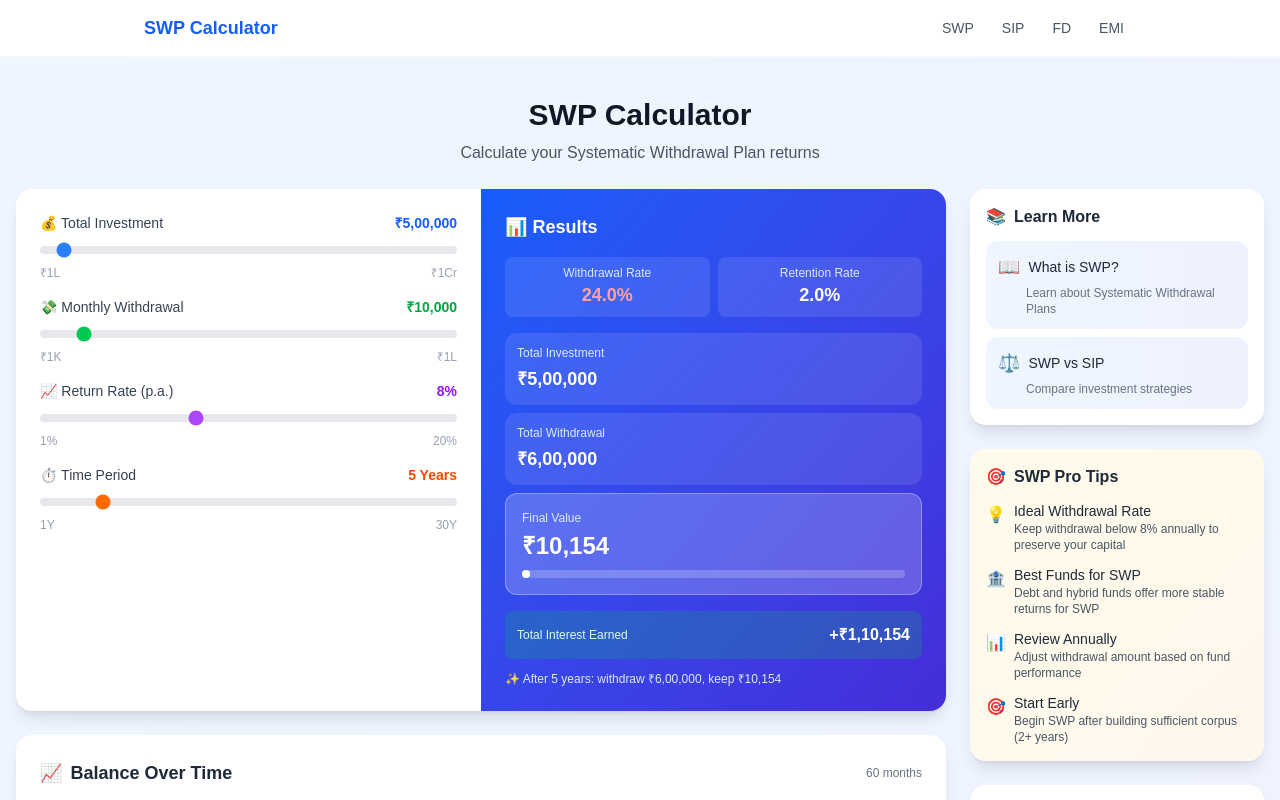
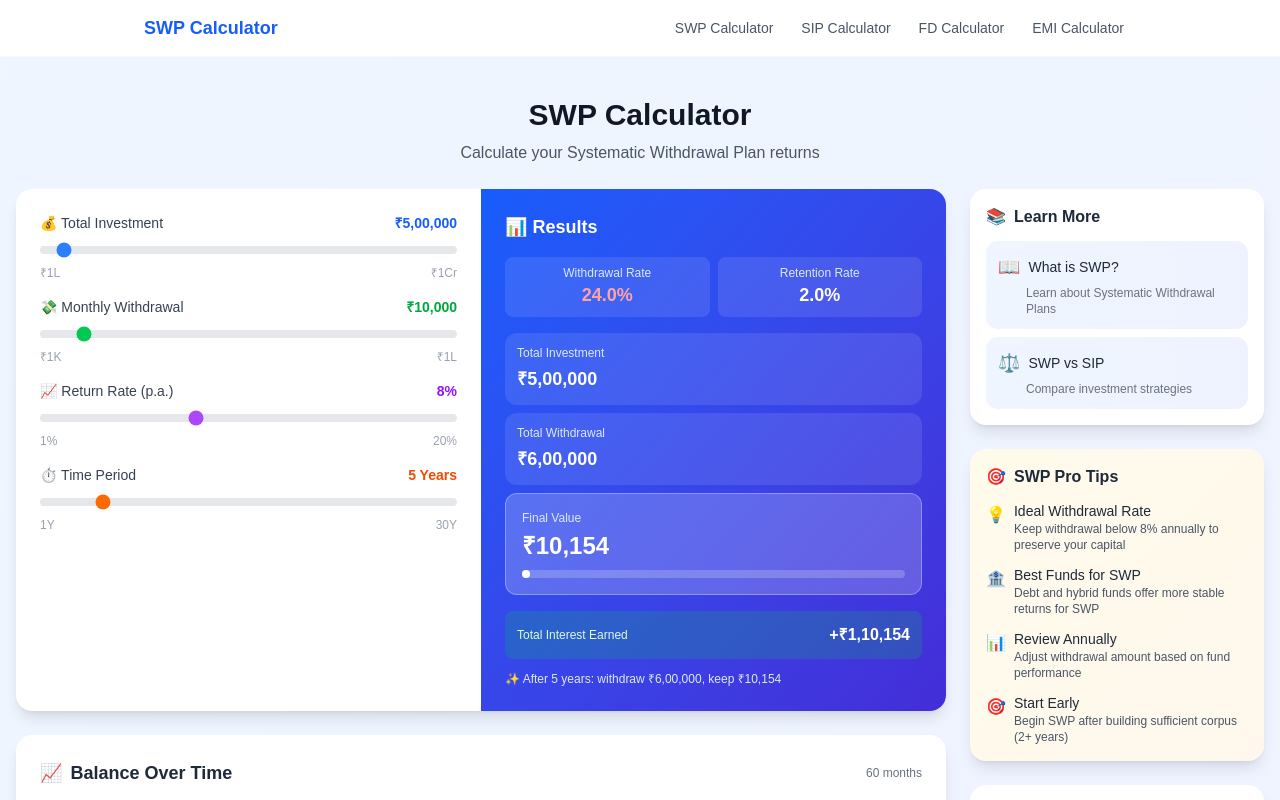
Before and after one commit to PNGTRID/swp-calculator, a Next.js app: page / in a window 1280 px wide. Shown: the top 800 px of the page. Built offline with nearby package versions, Linux system fonts and the light colour scheme.

Commit message:
fix: Add full calculator names to navigation links

```diff
--- a/src/components/Navigation.tsx
+++ b/src/components/Navigation.tsx
@@ -7,10 +7,10 @@ export default function Navigation() {
   const [isOpen, setIsOpen] = useState(false);
 
   const links = [
-    { href: '/', label: 'SWP', title: 'SWP Calculator - Free Online Tool' },
-    { href: '/sip-calculator', label: 'SIP', title: 'SIP Calculator - Systematic Investment Plan' },
-    { href: '/fd-calculator', label: 'FD', title: 'FD Calculator - Fixed Deposit Calculator' },
-    { href: '/emi-calculator', label: 'EMI', title: 'EMI Calculator - Loan EMI Calculator' },
+    { href: '/', label: 'SWP Calculator', title: 'SWP Calculator - Free Online Tool' },
+    { href: '/sip-calculator', label: 'SIP Calculator', title: 'SIP Calculator - Systematic Investment Plan' },
+    { href: '/fd-calculator', label: 'FD Calculator', title: 'FD Calculator - Fixed Deposit Calculator' },
+    { href: '/emi-calculator', label: 'EMI Calculator', title: 'EMI Calculator - Loan EMI Calculator' },
   ];
 
   return (
```
